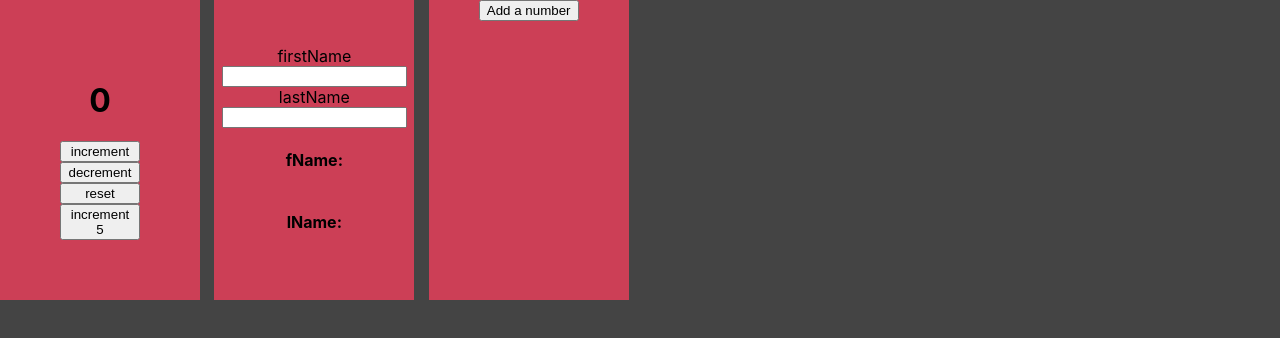
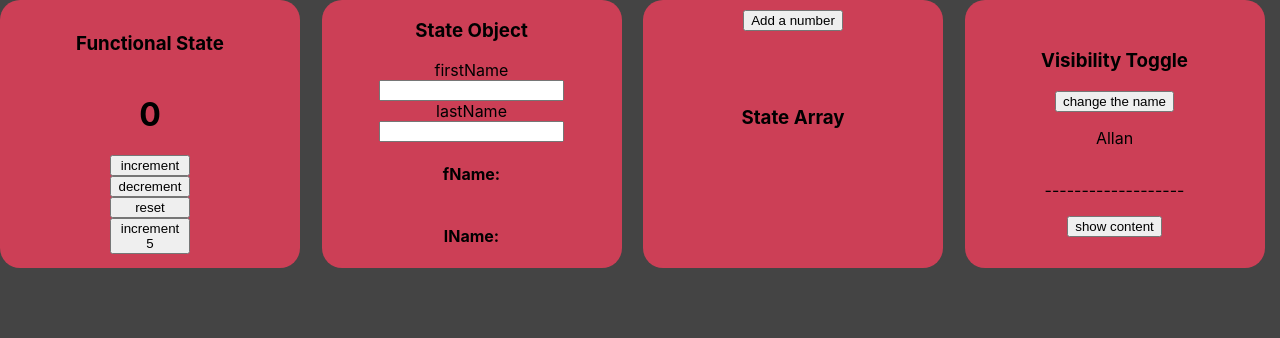
Before and after one commit to Bisinle/Hooks-React, a React (Create React App) app: page / in a window 1280 px wide. Shown: the top 338 px of the page. Built offline with nearby package versions, Linux system fonts and the light colour scheme; the HTML template or start-up script is replaced by a standard one.

Commit message:
visibility toggle

```diff
--- a/src/App.css
+++ b/src/App.css
@@ -8,13 +8,14 @@
 .counter{
   text-align: center;
   background-color: rgb(204, 63, 86);
-  width: 200px;
-  height: 300px;
+  width: 300px;
+
   display: flex;
   flex-direction: column;
   flex-wrap: wrap;
   justify-content: center;
   align-items: center;
+  border-radius: 20px;
 
 
 
@@ -22,7 +23,7 @@
 }
 .App{
   display: grid;
-   grid-template-columns: repeat(auto-fill, minmax(200px, 1fr));
+   grid-template-columns: repeat(auto-fill, minmax(300px, 2fr));
   grid-column-gap: 6px;
   grid-row-gap:6px;
 
@@ -30,20 +31,21 @@
 }
 .btn{
   width: 80px;
-
-
 }
 
 
-.meh{display: flex;
+.meh{
+  position: relative;
+  display: flex;
   flex-wrap: wrap;
   justify-content: center;
   overflow: scroll;
   overflow-x: hidden;
 
 
+
 }
 .meh button{
-  position:fixed;
-  top: 0px;
+  position:absolute;
+  top: 10px;
 }
--- a/src/App.js
+++ b/src/App.js
@@ -3,6 +3,9 @@ import ClassCounter from './components/ClassCounter';
 import FunctionalCounter from './components/FunctionalCounter';
 import ObjectCounter from './components/ObjectCounter';
 import UseStateARRAY from './components/UseStateARRAY';
+import VisibilityToggle from './components/VisibilityToggle';
+
+
 
 function App() {
   return (
@@ -12,6 +15,9 @@ function App() {
           <FunctionalCounter/>
           <ObjectCounter/>
           <UseStateARRAY/>
+          <VisibilityToggle/>
+
+
 
 
     </div>
--- a/src/components/ClassCounter.js
+++ b/src/components/ClassCounter.js
@@ -15,7 +15,11 @@ import React, { Component } from 'react'
   }
   render() {
     return (
+
+
       <div>
+
+        <h3>Class State </h3>
         <button onClick={this.increment}>count {this.state.count}</button>
       </div>
     )
--- a/src/components/FunctionalCounter.js
+++ b/src/components/FunctionalCounter.js
@@ -15,6 +15,7 @@ export default function FunctionalCounter() {
   }
   return (
     <div className='counter'>
+      <h3>Functional State</h3>
       <h1>{count}</h1>
       <button className='btn' onClick={increment}>increment</button>
       <button className='btn' onClick={()=>setCount(count-1)}>decrement</button>
--- a/src/components/ObjectCounter.js
+++ b/src/components/ObjectCounter.js
@@ -16,9 +16,10 @@ function HandleChange(e){
 
 
 }
-console.log(names);
+
   return (
     <form className='counter'>
+      <h3>State Object</h3>
 
 
       <label>firstName</label>
--- a/src/components/UseStateARRAY.js
+++ b/src/components/UseStateARRAY.js
@@ -16,6 +16,7 @@ export default function UseStateARRAY() {
 
   return (
     <div className='counter meh '>
+    <h3>State Array</h3>
       <button onClick={add}>Add a number</button>
       <ul>
 
--- /dev/null
+++ b/src/components/VisibilityToggle.js
@@ -0,0 +1,54 @@
+import React from 'react'
+import { useState } from 'react'
+import Visibility_Toggle_Content from './Visibility_Toggle_Content'
+
+
+export default function VisibilityToggle({props}) {
+const [visibility, setVisibility] = useState (false)
+const [change, setChange ] = useState ('Allan')
+
+
+
+
+//change the name
+const handleChange =()=>{
+  if(change ==='Allan'){
+    setChange('Maria')
+  }
+
+  else{setChange('Allan')}
+}
+
+//toggle the visibility of the text while also changing the the text on the button from SHOWN when
+//the content is hidden to HIDE when content is shown
+
+const [show, setShow]= useState (false)
+const [changeBUTTONtext, setCahangeBUTTONtext]= useState (true)
+
+
+function hide_show_content(){
+  setCahangeBUTTONtext (!changeBUTTONtext)
+  setShow (!show )
+
+}
+var buttonText = changeBUTTONtext? 'show' : 'hide'
+
+
+  return (
+    <div className='counter ' >
+      <h3>Visibility Toggle</h3>
+      <button onClick={handleChange}>change the name</button>
+      <p>{change}</p>
+
+
+      <p>-------------------</p>
+
+
+      <button onClick={hide_show_content}> {buttonText} content</button>
+      <div >
+      {show ? <Visibility_Toggle_Content/>: null}
+      </div>
+
+      </div>
+  )
+}
--- /dev/null
+++ b/src/components/Visibility_Toggle_Content.js
@@ -0,0 +1,10 @@
+import React from 'react'
+
+export default function Visibility_Toggle_Content() {
+  return (
+    <div>
+      <h3>Welcom to React</h3>
+      <p>click the botton to hide and display or hide the content</p>
+    </div>
+  )
+}
```
